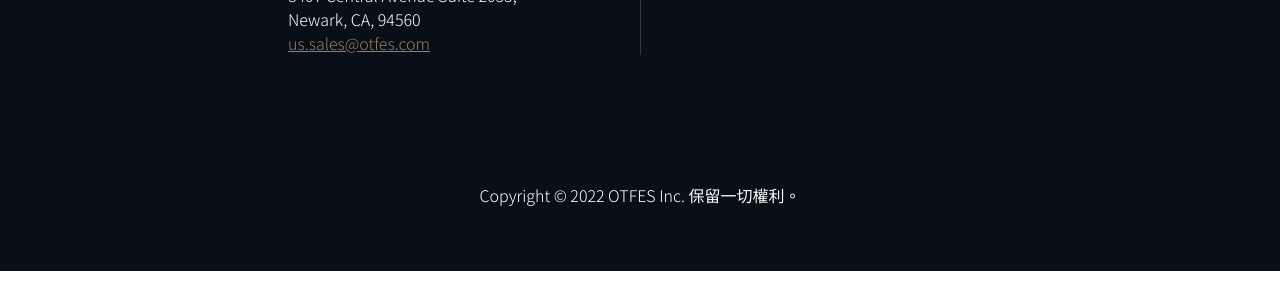
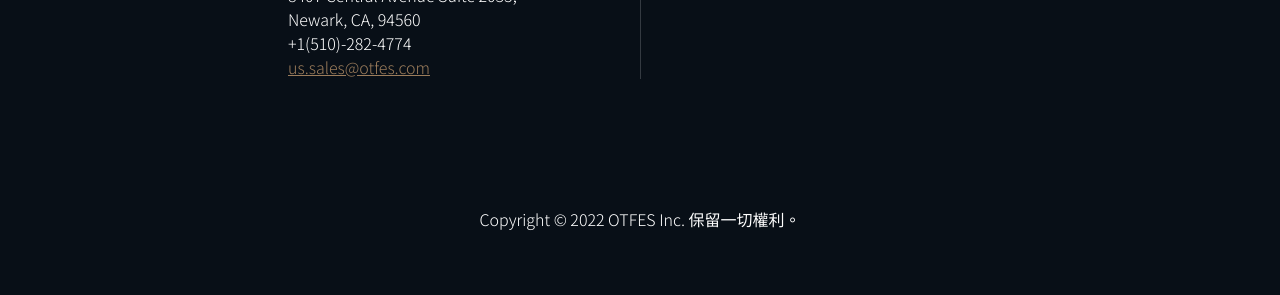
Before and after one commit to OTFES/webpage, a plain HTML site: page index.html in a window 1280 px wide. Shown: the part 4582-4877 px from the top of the page. Before the commit the page ends 4853 px from the top, so only its background shows below. Drawn offline with nearby package versions, Linux system fonts and the light colour scheme; a web font is replaced by a local one.

Commit message:
Update 2022-02-15T07:46:54.740Z

```diff
--- a/index.html
+++ b/index.html
@@ -265,6 +265,7 @@
                     <li>美國加州</li>
                     <li>8407 Central Avenue Suite 2055, </li>
                     <li>Newark, CA, 94560</li>
+                    <li>+1(510)-282-4774</li>
                     <li><a href="mailto:us.sales@otfes.com" class="text-sup underline">us.sales@otfes.com</a></li>
                 </ul>
             </div>
```
Also changed, not shown: us.html (+1 -0 lines).
